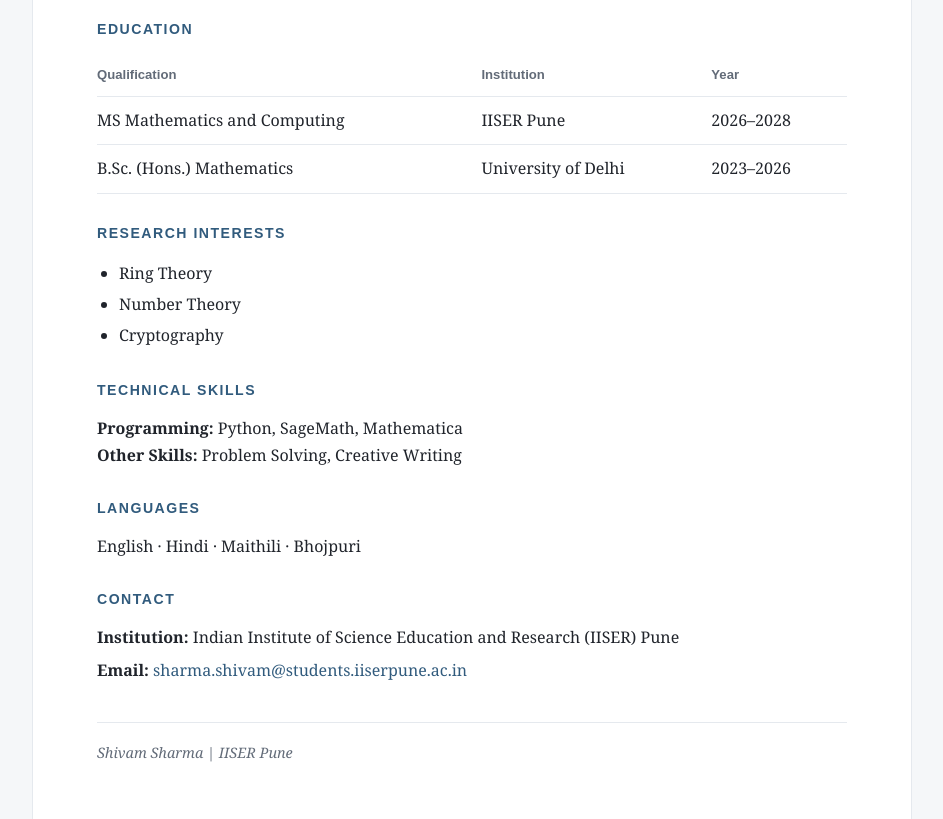
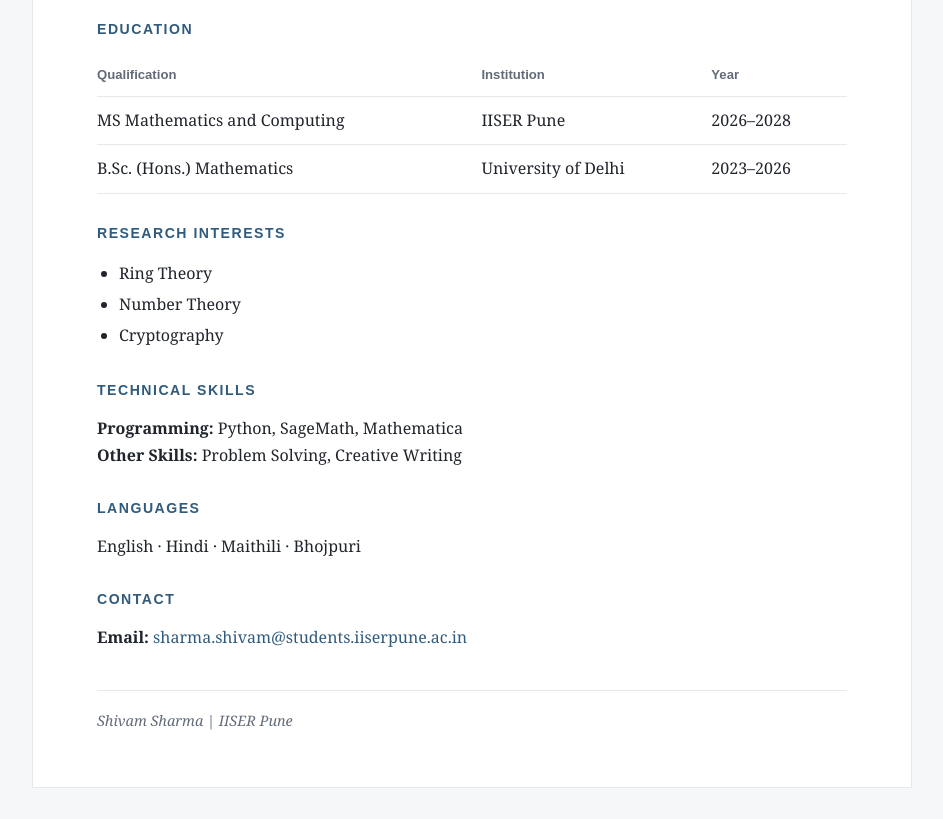
Before and after one commit to stopitshivam/stopitshivam.github.io, a plain HTML site: page index.html in a window 1280 px wide. Shown: the part 427-1246 px from the top of the page, without its empty margins (168-1111 px from the left). Drawn offline with Linux system fonts and the light colour scheme.

Commit message:
Update index.html

```diff
--- a/index.html
+++ b/index.html
@@ -220,10 +220,6 @@
     <section id="contact" class="contact">
       <h2>Contact</h2>
       <p>
-        <strong>Institution:</strong>
-        Indian Institute of Science Education and Research (IISER) Pune
-      </p>
-      <p>
         <strong>Email:</strong>
         <a href="mailto:sharma.shivam@students.iiserpune.ac.in">
           sharma.shivam@students.iiserpune.ac.in
```
